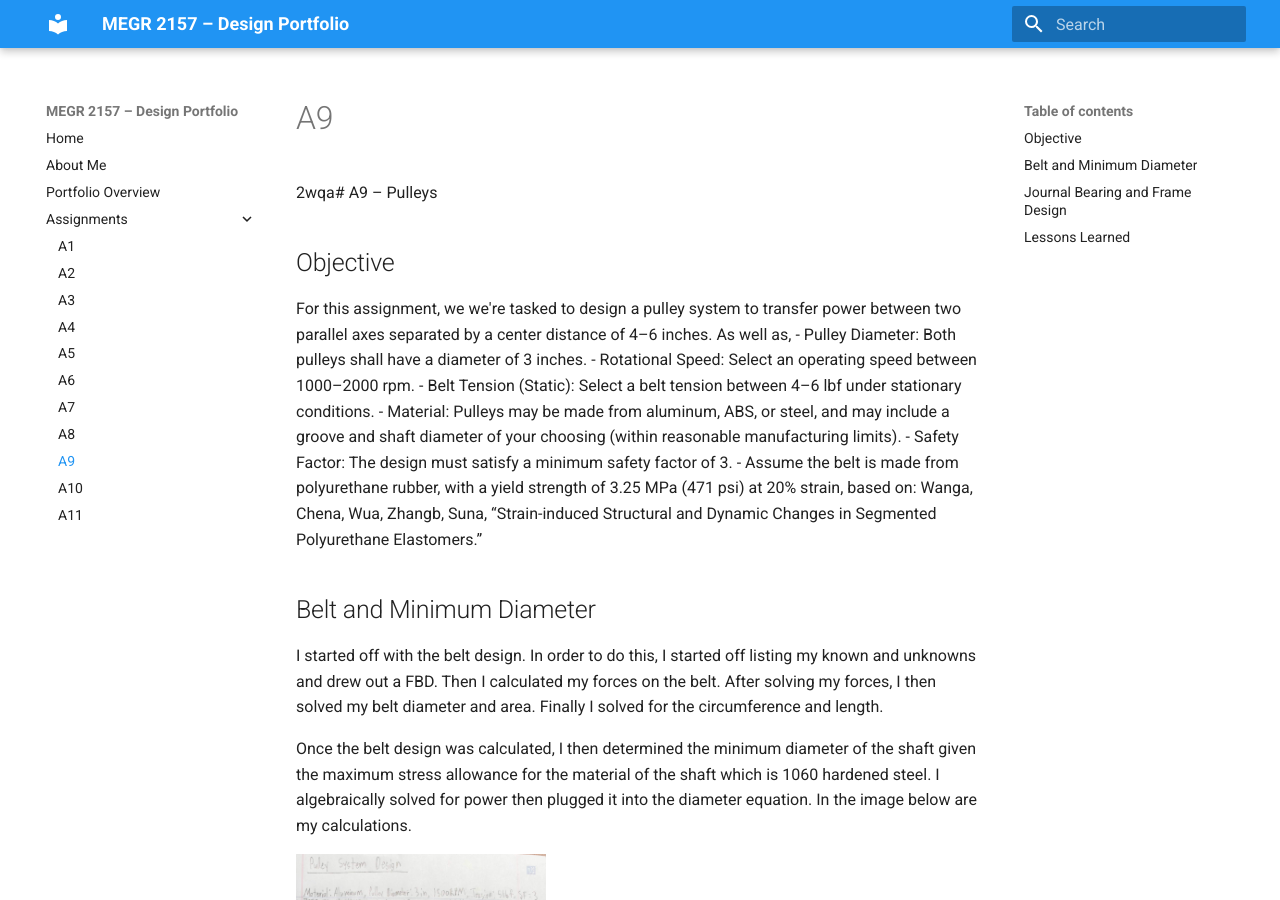
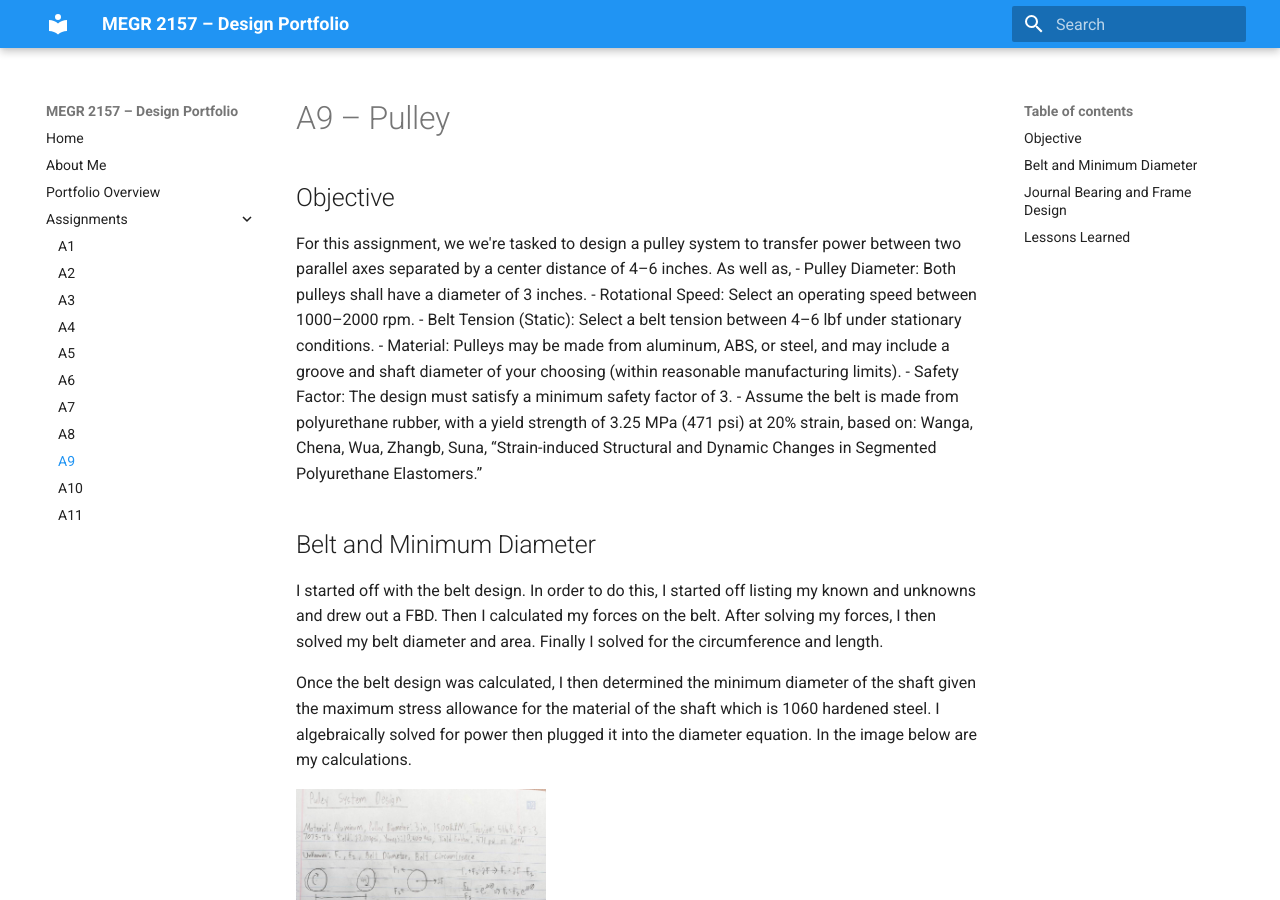
Before and after one commit to AidenGrake/megr2157-portfolio, an MkDocs documentation site: the page built from docs/assignments/A09/index.md, in a window 1280 px wide and 900 px high. Built offline with MkDocs 1.6.1 and Material for MkDocs 9.7.7, drawn with Linux system fonts in a browser that asks for light colours.

Commit message:
Fix title and typo in A9 assignment
Corrected the title from 'Pulleys' to 'Pulley' and fixed a typo in the objective section.

```diff
--- a/docs/assignments/A09/index.md
+++ b/docs/assignments/A09/index.md
@@ -1,4 +1,4 @@
-2wqa# A9 – Pulleys
+# A9 – Pulley
 
 ## Objective
 For this assignment, we we're tasked to design a pulley system to transfer power between two parallel axes separated by a center distance of 4–6 inches. As well as,
```
